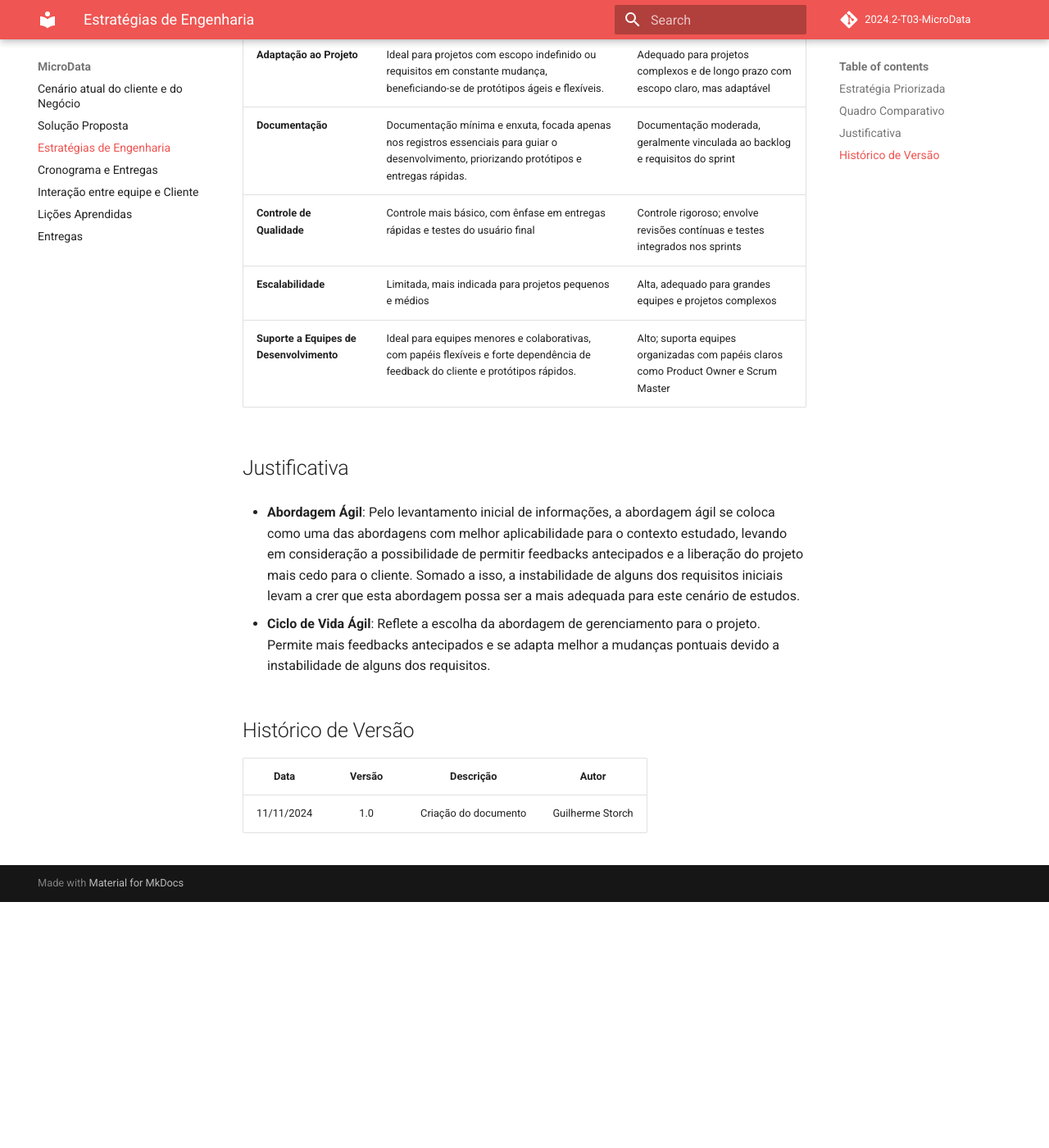
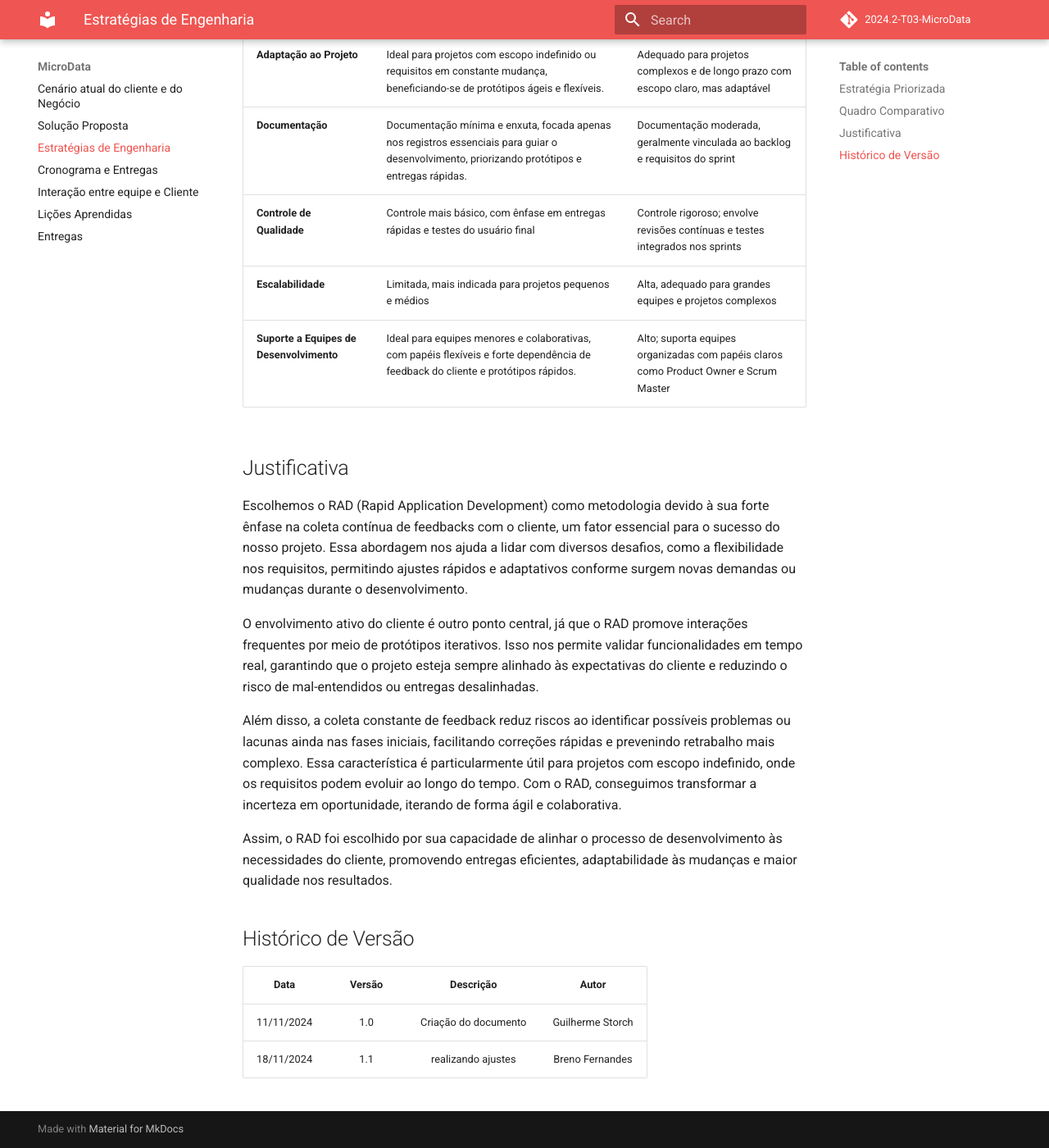
Before and after one commit to storch7/2024.2-T03-MicroData, an MkDocs documentation site: the page built from docs/estrategias_de_engenharia/estrategias.md, in a window 1280 px wide and 1400 px high, scrolled down 1216 px. Shown: the whole window at 82% size. Built offline with MkDocs 1.6.1 and Material for MkDocs 9.7.7, drawn with Linux system fonts in a browser that asks for light colours; comment, search, counter and statistics services are not loaded; before the commit the page ends 2316 px from its top, so only the background shows below that.

Commit message:
Adicionando justificativa

```diff
--- a/docs/estrategias_de_engenharia/estrategias.md
+++ b/docs/estrategias_de_engenharia/estrategias.md
@@ -33,12 +33,16 @@ O quadro a seguir compara os processos de desenvolvimento **RAD** e **Scrum** em
 
 ## Justificativa
 
-- **Abordagem Ágil**: Pelo levantamento inicial de informações, a abordagem ágil se coloca como uma das abordagens com melhor aplicabilidade para o contexto estudado, levando em consideração a possibilidade de permitir feedbacks antecipados e a liberação do projeto mais cedo para o cliente. Somado a isso, a instabilidade de alguns dos requisitos iniciais levam a crer que esta abordagem possa ser a mais adequada para este cenário de estudos.
+Escolhemos o RAD (Rapid Application Development) como metodologia devido à sua forte ênfase na coleta contínua de feedbacks com o cliente, um fator essencial para o sucesso do nosso projeto. Essa abordagem nos ajuda a lidar com diversos desafios, como a flexibilidade nos requisitos, permitindo ajustes rápidos e adaptativos conforme surgem novas demandas ou mudanças durante o desenvolvimento.
 
-- **Ciclo de Vida Ágil**: Reflete a escolha da abordagem de gerenciamento para o projeto. Permite mais feedbacks antecipados e se adapta melhor a mudanças pontuais devido a instabilidade de alguns dos requisitos.
+O envolvimento ativo do cliente é outro ponto central, já que o RAD promove interações frequentes por meio de protótipos iterativos. Isso nos permite validar funcionalidades em tempo real, garantindo que o projeto esteja sempre alinhado às expectativas do cliente e reduzindo o risco de mal-entendidos ou entregas desalinhadas.
 
+Além disso, a coleta constante de feedback reduz riscos ao identificar possíveis problemas ou lacunas ainda nas fases iniciais, facilitando correções rápidas e prevenindo retrabalho mais complexo. Essa característica é particularmente útil para projetos com escopo indefinido, onde os requisitos podem evoluir ao longo do tempo. Com o RAD, conseguimos transformar a incerteza em oportunidade, iterando de forma ágil e colaborativa.
+
+Assim, o RAD foi escolhido por sua capacidade de alinhar o processo de desenvolvimento às necessidades do cliente, promovendo entregas eficientes, adaptabilidade às mudanças e maior qualidade nos resultados.
 ##  Histórico de Versão
 
 | **Data** | **Versão** | **Descrição** | **Autor** |
 | :--------: | :--------: | :--------:  | :--------: |
 |      11/11/2024      |      1.0      |      Criação do documento       |     Guilherme Storch     |
+|      18/11/2024      |      1.1      |       realizando ajustes      |     Breno Fernandes     |
```
